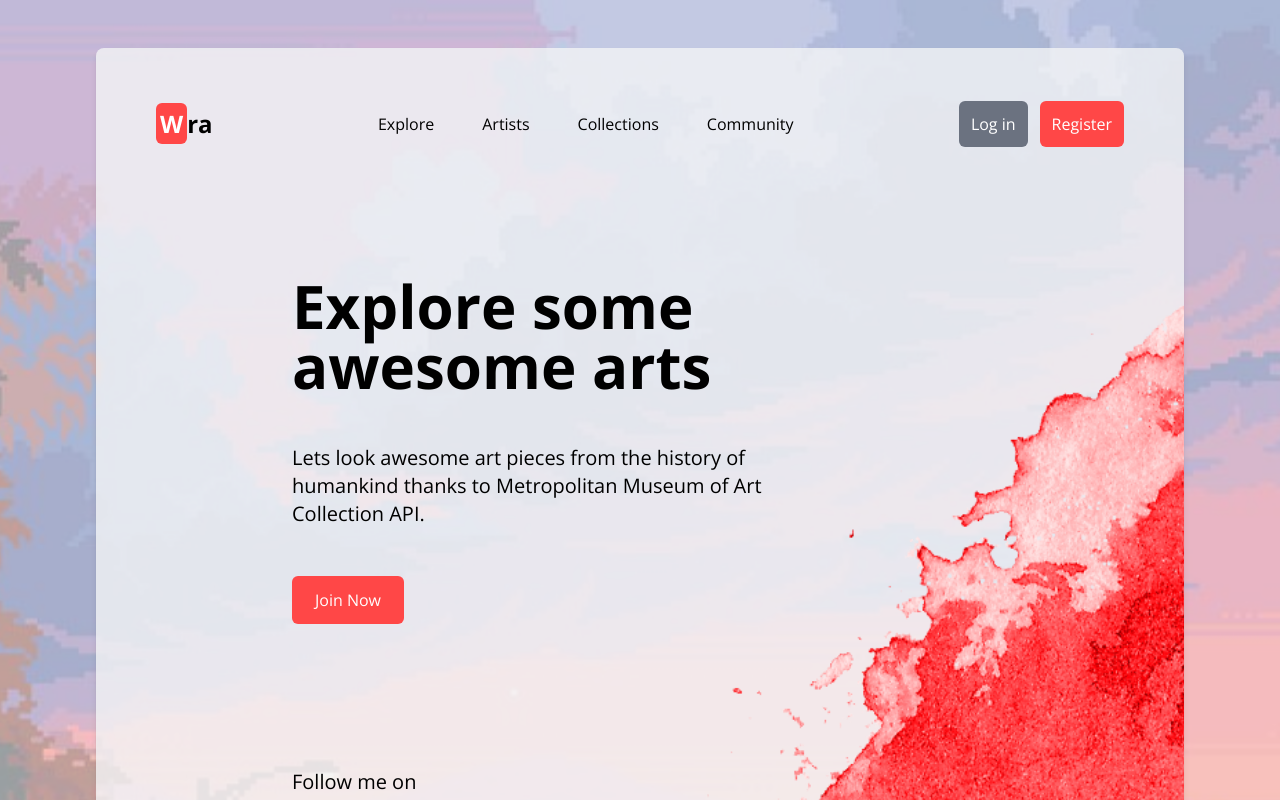
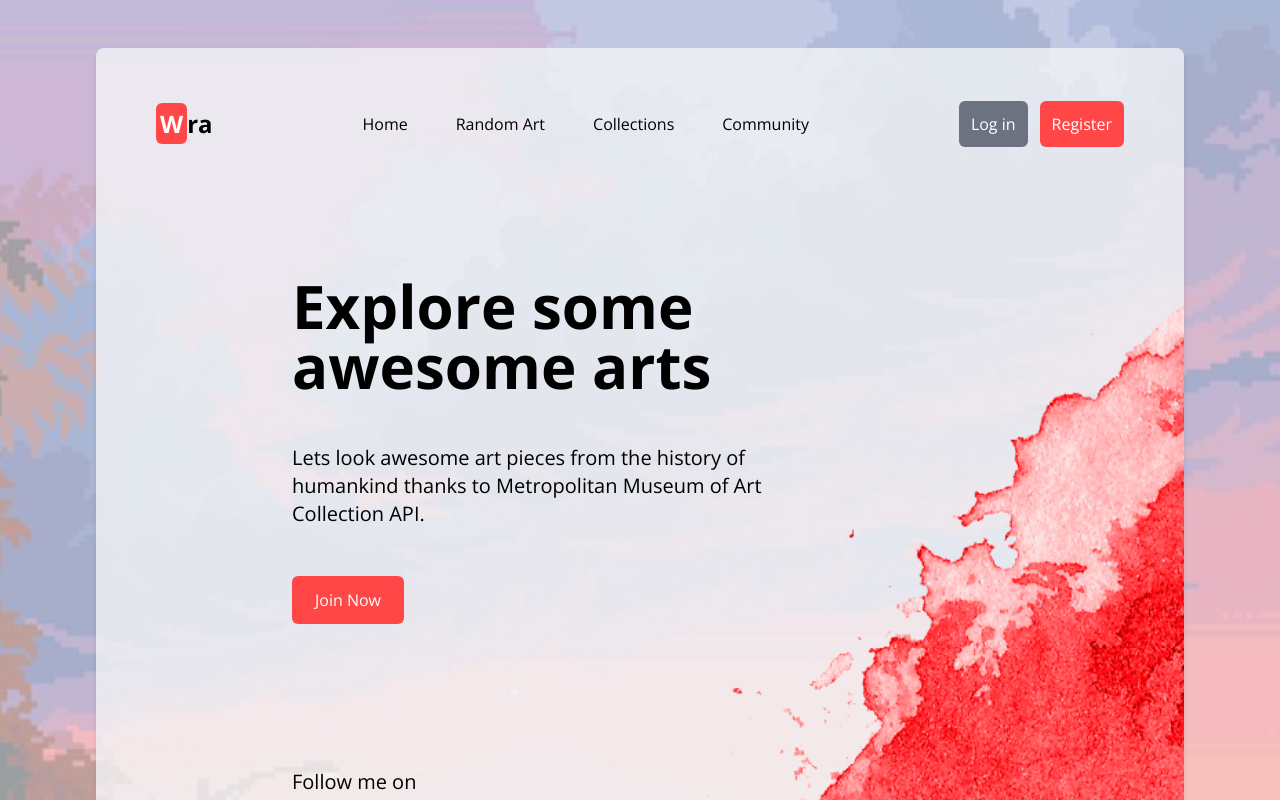
Before and after one commit to wralith/wra-art-gallery, a React (Vite) app: page / in a window 1280 px wide. Shown: the top 800 px of the page. Built offline with nearby package versions, Linux system fonts and the light colour scheme.

Commit message:
Add React Routes

```diff
--- a/package.json
+++ b/package.json
@@ -10,7 +10,8 @@
   "dependencies": {
     "react": "^18.0.0",
     "react-dom": "^18.0.0",
-    "react-icons": "^4.3.1"
+    "react-icons": "^4.3.1",
+    "react-router-dom": "^6.3.0"
   },
   "devDependencies": {
     "@vitejs/plugin-react": "^1.3.0",
--- a/src/App.jsx
+++ b/src/App.jsx
@@ -1,15 +1,19 @@
-import Navbar from "./components/Layout/Navbar"
-import BgWrapper from "./components/UI/BgWrapper"
-import Header from "./components/Header/Header"
+import Navbar from "./components/Layout/Navbar";
+import BgWrapper from "./components/UI/BgWrapper";
+import Header from "./components/Header/Header";
+import { BrowserRouter as Router, Routes, Route, Link } from "react-router-dom";
+import RandomArts from "./components/Routes/RandomArts";
 
 function App() {
-
   return (
-    <BgWrapper>
-    <Navbar/>
-    <Header/>
-    </BgWrapper>
-  )
+      <BgWrapper>
+        <Navbar />
+        <Routes>
+          <Route path='/' element={<Header />}/>
+          <Route path='/random-arts' element={<RandomArts />}/>
+        </Routes>
+      </BgWrapper>
+  );
 }
 
-export default App
+export default App;
--- a/src/components/Layout/Navbar.jsx
+++ b/src/components/Layout/Navbar.jsx
@@ -1,4 +1,5 @@
 import React from "react";
+import { NavLink, Outlet } from "react-router-dom";
 
 //TODO Add Hamburger Menu for Mobile
 
@@ -12,10 +13,10 @@ export default function Navbar() {
       </div>
       <ul className="hidden md:flex flex-row gap-2 lg:gap-12">
         <li>
-          <a href="#">Explore</a>
+          <NavLink to={'/'} href="#">Home</NavLink>
         </li>
         <li>
-          <a href="#">Artists</a>
+          <NavLink to={'/random-arts'} href="#">Random Art</NavLink>
         </li>
         <li>
           <a href="#">Collections</a>
@@ -36,6 +37,7 @@ export default function Navbar() {
           </a>
         </li>
       </ul>
+    <Outlet />
     </nav>
   );
 }
--- a/src/main.jsx
+++ b/src/main.jsx
@@ -1,8 +1,12 @@
-import React from 'react'
-import { createRoot } from 'react-dom/client';
-import './index.css'
-import App from './App'
+import React from "react";
+import { createRoot } from "react-dom/client";
+import "./index.css";
+import App from "./App";
+import { BrowserRouter, Routes, Route } from "react-router-dom";
 
-
-const root = createRoot(document.getElementById('root'));
-root.render(<App tab="home" />);
+const root = createRoot(document.getElementById("root"));
+root.render(
+  <BrowserRouter>
+    <App tab="home" />
+  </BrowserRouter>
+);
```
Also changed, not shown: 2 other files (tests, documents, lock files or other folders).
